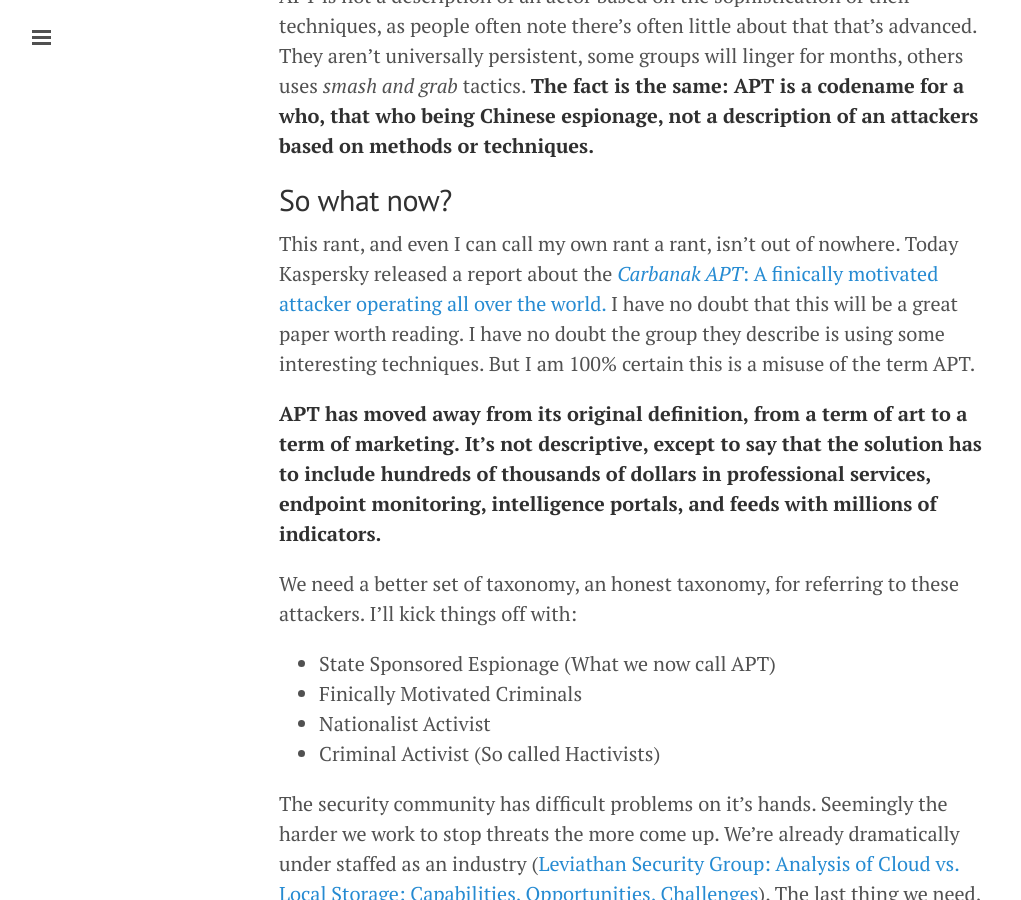
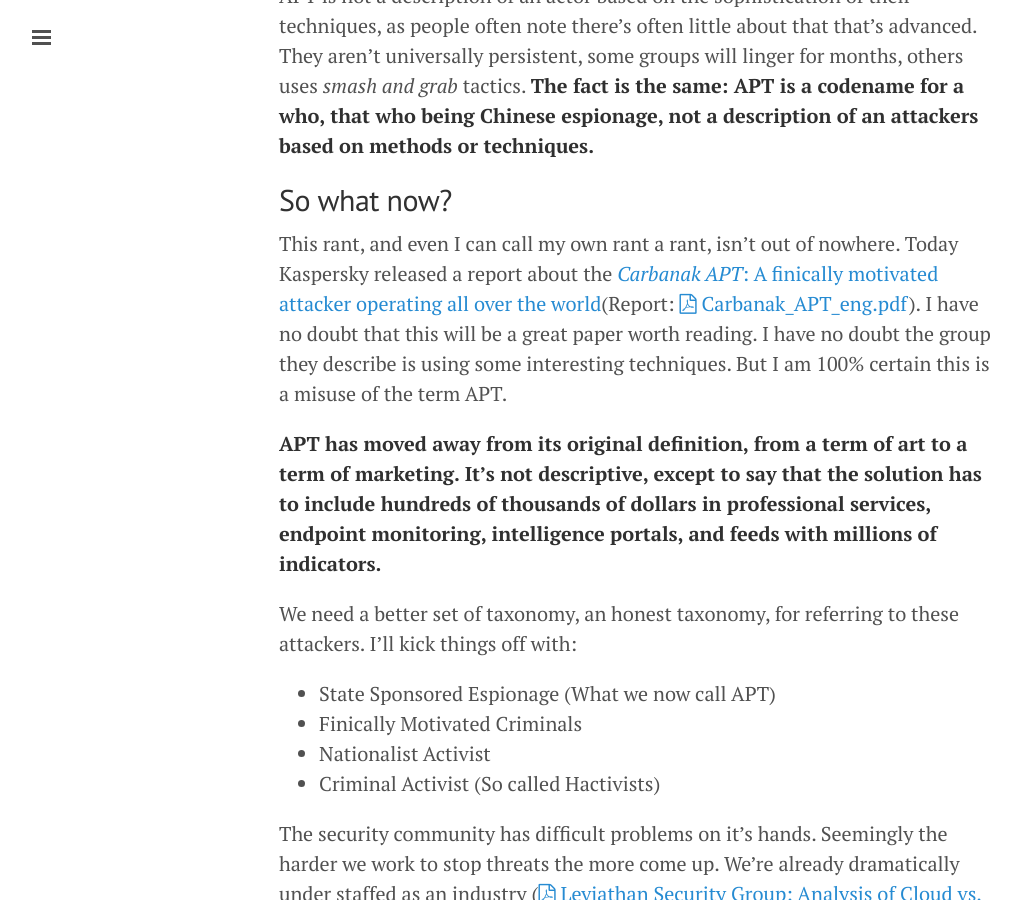
Before and after one commit to sroberts/sroberts.github.io, a Jekyll site: the page built from _posts/2015-02-16-apt-is-a-who-not-a-what.md, in a window 1280 px wide and 900 px high, scrolled down 1852 px. Shown: the whole window, without its empty margins (1-1022 px from the left). Built offline with Jekyll 4.4.1, drawn with Linux system fonts in a browser that asks for light colours; nearby versions of some CDN libraries.

Commit message:
fixed some links and added pdf icons

```diff
--- a/_posts/2015-02-16-apt-is-a-who-not-a-what.md
+++ b/_posts/2015-02-16-apt-is-a-who-not-a-what.md
@@ -33,7 +33,7 @@ APT is not a description of an actor based on the sophistication of their techni
 
 ## So what now?
 
-This rant, and even I can call my own rant a rant, isn't out of nowhere. Today Kaspersky released a report about the [_Carbanak APT_: A finically motivated attacker operating all over the world.](http://securelist.com/blog/research/68732/the-great-bank-robbery-the-carbanak-apt/) I have no doubt that this will be a great paper worth reading. I have no doubt the group they describe is using some interesting techniques. But I am 100% certain this is a misuse of the term APT.
+This rant, and even I can call my own rant a rant, isn't out of nowhere. Today Kaspersky released a report about the [_Carbanak APT_: A finically motivated attacker operating all over the world](http://securelist.com/blog/research/68732/the-great-bank-robbery-the-carbanak-apt/)(Report: [<i class="fa fa-file-pdf-o"></i> Carbanak_APT_eng.pdf](http://25zbkz3k00wn2tp5092n6di7b5k.wpengine.netdna-cdn.com/files/2015/02/Carbanak_APT_eng.pdf)). I have no doubt that this will be a great paper worth reading. I have no doubt the group they describe is using some interesting techniques. But I am 100% certain this is a misuse of the term APT.
 
 __APT has moved away from its original definition, from a term of art to a term of marketing. It's not descriptive, except to say that the solution has to include hundreds of thousands of dollars in professional services, endpoint monitoring, intelligence portals, and feeds with millions of indicators.__
 
@@ -44,7 +44,7 @@ We need a better set of taxonomy, an honest taxonomy, for referring to these att
 - Nationalist Activist
 - Criminal Activist (So called Hactivists)
 
-The security community has difficult problems on it's hands. Seemingly the harder we work to stop threats the more come up. We're already dramatically under staffed as an industry ([Leviathan Security Group: Analysis of Cloud vs. Local Storage:
+The security community has difficult problems on it's hands. Seemingly the harder we work to stop threats the more come up. We're already dramatically under staffed as an industry ([<i class="fa fa-file-pdf-o"></i> Leviathan Security Group: Analysis of Cloud vs. Local Storage:
 Capabilities, Opportunities, Challenges](http://www.leviathansecurity.com/wp-content/uploads/Value-of-Cloud-Security-Scarcity.pdf)). The last thing we need, the last thing we can afford, is to make our own lives more difficult by abusing overloaded terms to generate fear, uncertainty, and doubt.
 
 ## A Little Extra
```
